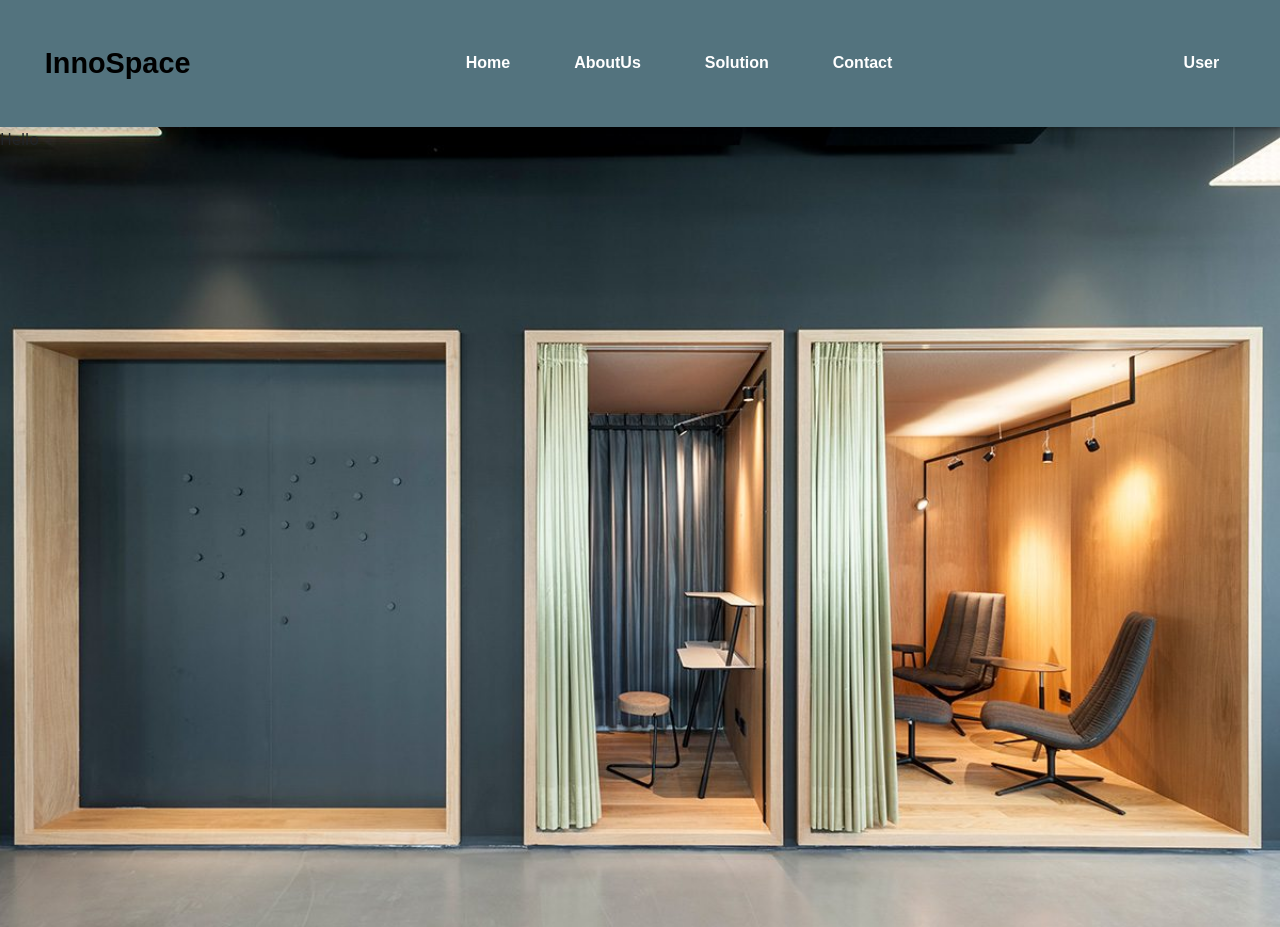
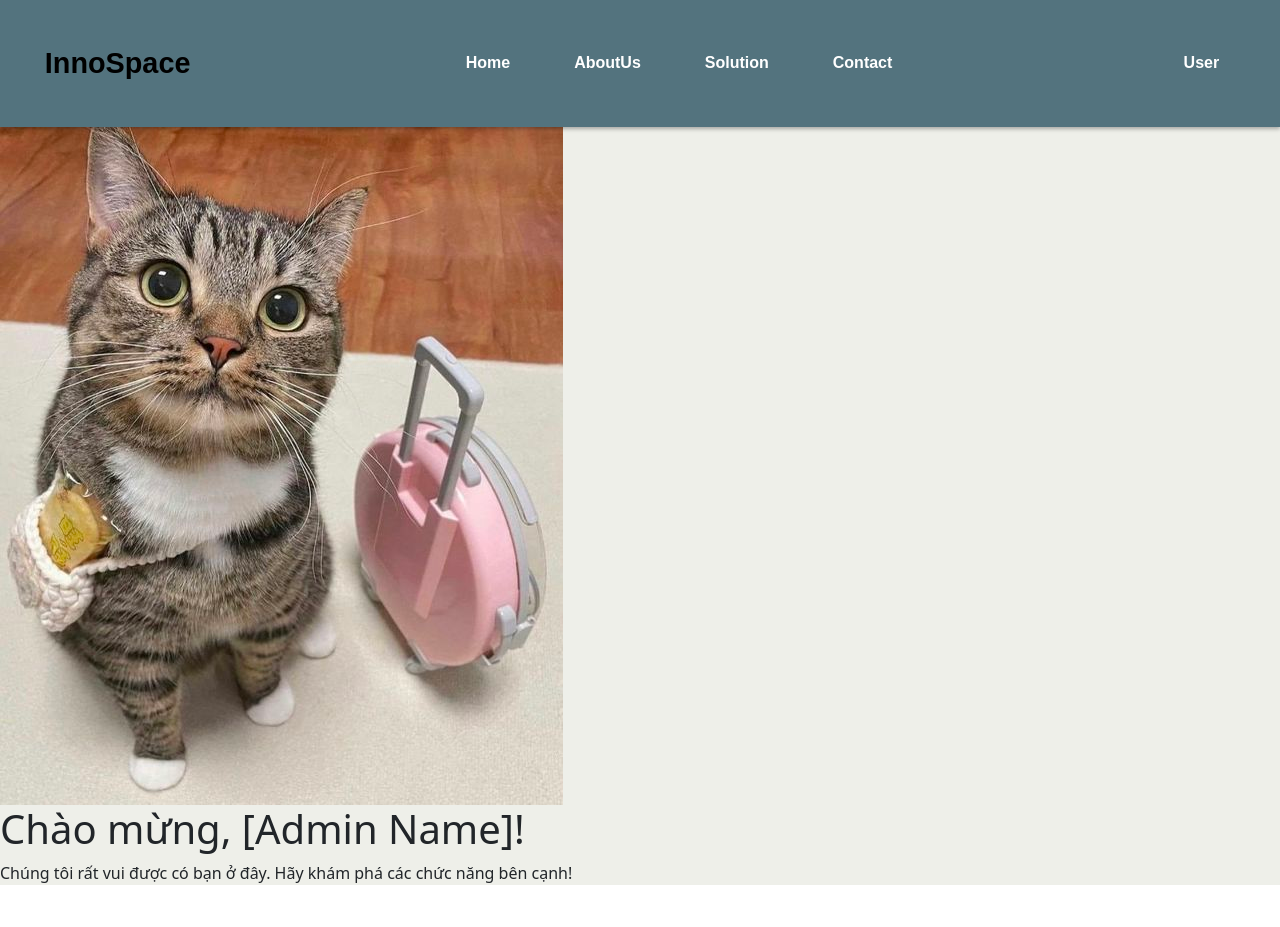
Before and after one commit to PanpaKawaii/FE_PODBookingSystem, a React (Vite) app: page / in a window 1280 px wide. After the commit the page ends 901 px from the top, so only its background shows below. Built offline with nearby package versions, Linux system fonts and the light colour scheme.

Commit message:
Update Home

```diff
--- a/src/AdminComponent/Home.jsx
+++ b/src/AdminComponent/Home.jsx
@@ -1,22 +1,20 @@
-import React, { Component } from 'react'
-import home from '../../src/PODimage/adminhome.jpg'
+import React from 'react'
+import './HomeStyle.css'
+import { Button } from 'react-bootstrap'
+import welcomeImage from '../Admin_image/avt.jpg'; // Thay thế bằng đường dẫn đến hình ảnh chào mừng
+import './HomeStyle.css'
 
-export default class Home extends Component {
-  render() {
-    return (
-      <>
-        <div
-          className='admin-home'
-          style={{
-            backgroundImage: `url(${home})`,
-            backgroundSize: 'cover',
-            backgroundPosition: 'center',
-            height: '100vh'
-          }}
-        >
-          <p>Hello</p>
-        </div>
-      </>
-    )
-  }
+export default function Home() {
+  return (
+    <>
+
+      <div className="welcome-container">
+        <img src={welcomeImage} alt="Welcome" className="welcome-image" />
+        <h1>Chào mừng, [Admin Name]!</h1>
+        <p>Chúng tôi rất vui được có bạn ở đây. Hãy khám phá các chức năng bên cạnh!</p>
+
+      </div>
+
+    </>
+  )
 }
```
